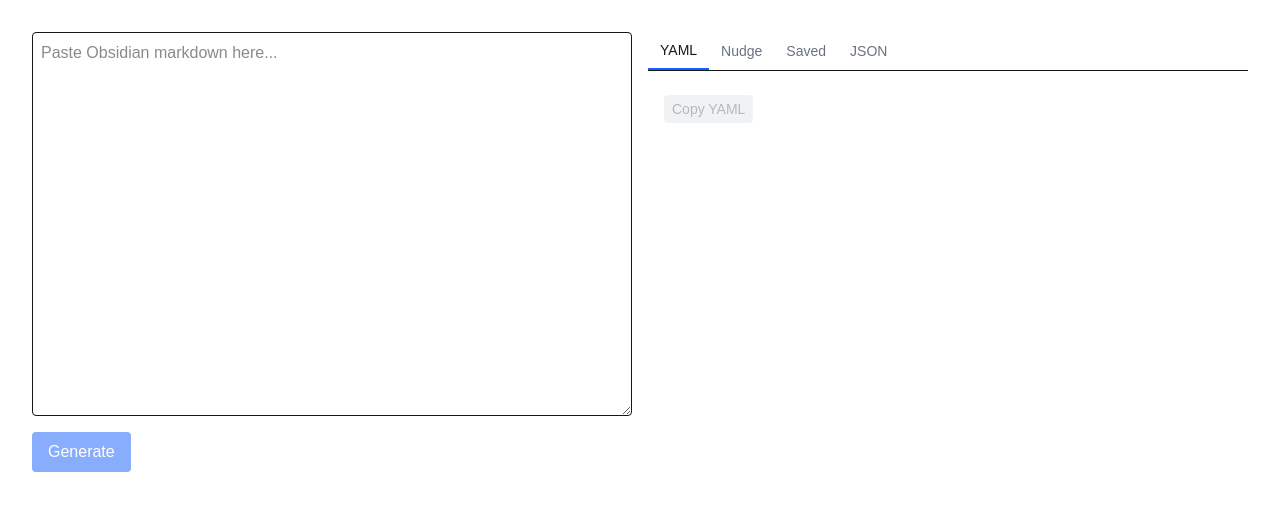
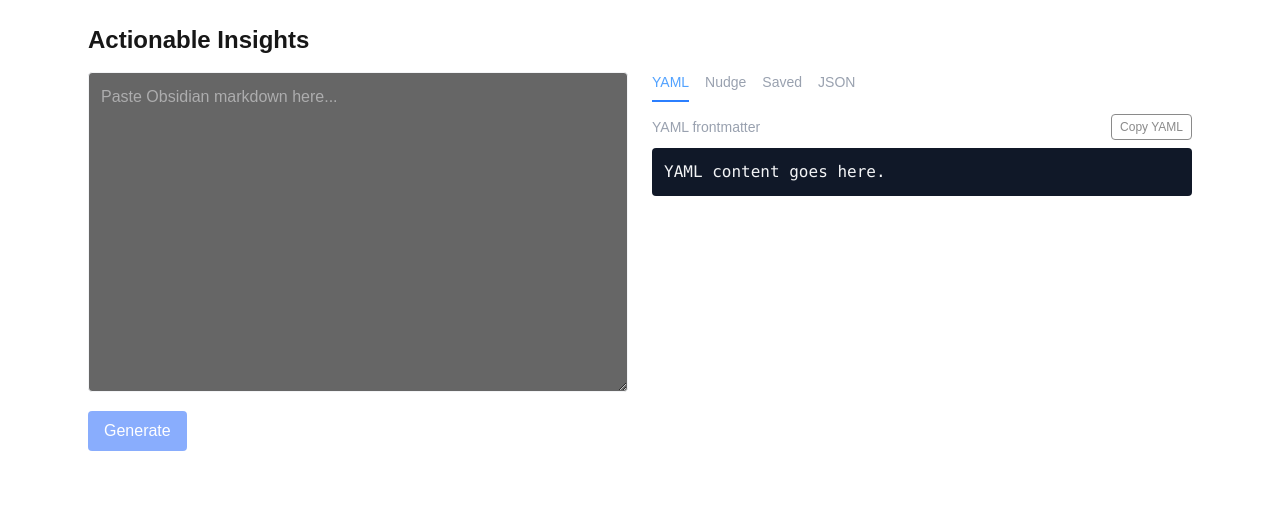
Before and after one commit to tchan1002/actionable-insights, a Next.js app: page /insights in a window 1280 px wide. Shown: the top 510 px of the page. Built offline with nearby package versions, Linux system fonts and the light colour scheme.

Commit message:
Add dummy nudge API and integrate into insights

```diff
--- /dev/null
+++ b/app/api/nudge/route.ts
@@ -0,0 +1,56 @@
+import { NextRequest, NextResponse } from "next/server";
+
+type Doc = {
+  yaml: {
+    date: string | null;
+    location: string | null;
+    tags: string[];
+    tasks: { done: string[]; todo: string[] };
+    keystone_pattern: string | null;
+    productivity_score: "low" | "med" | "high" | null;
+  };
+  analysis: {
+    meta: string[];
+    mindset: string[];
+    body: string[];
+    action: { shipped: string[]; planned: string[] };
+  };
+  nudge: string;
+  saved: {
+    songs: string[];
+    story_ideas: string[];
+    product_ideas: string[];
+    quotes: string[];
+  };
+  aligned_goals?: string[];
+};
+
+export async function POST(req: NextRequest) {
+  try {
+    const body = (await req.json()) as Partial<Doc> | null;
+
+    if (!body || typeof body !== "object" || !("yaml" in body) || !("analysis" in body) || !("saved" in body)) {
+      return NextResponse.json({ error: "Invalid payload" }, { status: 400 });
+    }
+
+    const hasKey = Boolean(process.env.OPENAI_API_KEY);
+
+    // Dummy behavior: if no key, return the doc unchanged but ensure `nudge` has a helpful placeholder.
+    const doc: Doc = {
+      ...(body as Doc),
+      nudge:
+        (body as Doc).nudge && (body as Doc).nudge.trim().length > 0
+          ? (body as Doc).nudge
+          : hasKey
+          ? "" // later folds will fill this when LLM enabled
+          : "Add your OpenAI key to enable nudges.",
+    };
+
+    return NextResponse.json(doc);
+  } catch (err: unknown) {
+    return NextResponse.json(
+      { error: err instanceof Error ? err.message : "Server error" },
+      { status: 500 }
+    );
+  }
+}
--- a/app/insights/page.tsx
+++ b/app/insights/page.tsx
@@ -1,11 +1,9 @@
 "use client";
-import { useState } from "react";
+
+import { useMemo, useState } from "react";
 import { toFrontmatter } from "@/lib/yaml";
 
-const tabs = ["YAML", "Nudge", "Saved", "JSON"] as const;
-type Tab = (typeof tabs)[number];
-
-type ExtractResult = {
+type Doc = {
   yaml: {
     date: string | null;
     location: string | null;
@@ -27,104 +25,183 @@ type ExtractResult = {
     product_ideas: string[];
     quotes: string[];
   };
+  aligned_goals?: string[];
 };
 
+const tabs = ["YAML", "Nudge", "Saved", "JSON"] as const;
+type Tab = (typeof tabs)[number];
+
 export default function InsightsPage() {
-  const [md, setMd] = useState("");
-  const [activeTab, setActiveTab] = useState<Tab>("YAML");
+  const [md, setMd] = useState<string>("");
+  const [result, setResult] = useState<Doc | null>(null);
+  const [active, setActive] = useState<Tab>("YAML");
   const [loading, setLoading] = useState(false);
   const [error, setError] = useState<string | null>(null);
-  const [result, setResult] = useState<ExtractResult | null>(null);
 
-  const yaml = result ? toFrontmatter(result) : "";
+  const yamlText = useMemo(() => {
+    try {
+      return result ? toFrontmatter(result) : "YAML content goes here.";
+    } catch {
+      return "YAML rendering error.";
+    }
+  }, [result]);
 
-  async function handleGenerate(): Promise<void> {
+  async function generate() {
+    setLoading(true);
     setError(null);
-    setLoading(true);
+    setResult(null);
     try {
-      const res = await fetch("/api/extract", {
+      // 1) Extract
+      const extractRes = await fetch("/api/extract", {
         method: "POST",
         headers: { "Content-Type": "application/json" },
         body: JSON.stringify({ journal: md }),
       });
-      if (!res.ok) throw new Error("request failed");
-      const json = (await res.json()) as ExtractResult;
-      setResult(json);
-    } catch {
-      setError("Failed to generate insights");
+      const extracted = await extractRes.json();
+      if (!extractRes.ok) throw new Error(extracted?.error || "Extract failed");
+
+      // 2) Nudge (dummy — echo or placeholder)
+      const nudgeRes = await fetch("/api/nudge", {
+        method: "POST",
+        headers: { "Content-Type": "application/json" },
+        body: JSON.stringify(extracted),
+      });
+      const nudged = await nudgeRes.json();
+      if (!nudgeRes.ok) throw new Error(nudged?.error || "Nudge failed");
+
+      setResult(nudged as Doc);
+      setActive("YAML");
+    } catch (err: unknown) {
+      setError(err instanceof Error ? err.message : "Something went wrong");
     } finally {
       setLoading(false);
     }
   }
 
-  const copyYaml = (): void => {
-    if (yaml) navigator.clipboard.writeText(yaml); // comment: use clipboard API to copy
-  };
+  async function copyYaml() {
+    if (!result) return;
+    try {
+      await navigator.clipboard.writeText(yamlText);
+    } catch {
+      // ignore copy errors in MVP
+    }
+  }
 
   return (
-    <div className="flex flex-col md:flex-row gap-4 p-4 md:p-8">
-      <div className="flex flex-1 flex-col gap-4">
+    <div className="mx-auto max-w-6xl p-6 space-y-4">
+      <h1 className="text-2xl font-semibold">Actionable Insights</h1>
+
+      <div className="grid gap-6 md:grid-cols-2">
+        {/* Left: input */}
+        <div>
           <textarea
-          className="w-full h-96 p-2 border rounded"
+            className="w-full h-[320px] p-3 border rounded bg-black/60 text-gray-100 outline-none focus:ring-2 focus:ring-blue-500"
             placeholder="Paste Obsidian markdown here..."
             value={md}
             onChange={(e) => setMd(e.target.value)}
           />
           <button
-          type="button"
-          className="self-start px-4 py-2 bg-blue-600 text-white rounded disabled:opacity-50"
-          onClick={handleGenerate}
-          disabled={loading || !md}
+            onClick={generate}
+            disabled={loading || !md.trim()}
+            className="mt-3 inline-flex items-center rounded bg-blue-600 px-4 py-2 text-white disabled:opacity-50"
           >
-          {loading ? "Generating..." : "Generate"}
+            {loading ? "Processing..." : "Generate"}
           </button>
-        {error && <div className="text-red-600 text-sm">{error}</div>}
+          {error && <p className="mt-2 text-sm text-red-400">Error: {error}</p>}
         </div>
-      <div className="flex flex-1 flex-col">
-        <div className="flex border-b">
-          {tabs.map((tab) => (
+
+        {/* Right: results */}
+        <div>
+          {/* Tabs */}
+          <div className="flex gap-4 text-sm">
+            {tabs.map((t) => (
               <button
-              key={tab}
-              className={`px-3 py-2 text-sm ${
-                activeTab === tab
-                  ? "border-b-2 border-blue-600"
-                  : "text-gray-500"
+                key={t}
+                onClick={() => setActive(t)}
+                className={`pb-2 border-b-2 ${
+                  active === t ? "border-blue-500 text-blue-400" : "border-transparent text-gray-400"
                 }`}
-              onClick={() => setActiveTab(tab)}
               >
-              {tab}
+                {t}
               </button>
             ))}
           </div>
-        <div className="p-4 text-sm text-gray-500">
-          {activeTab === "YAML" && (
-            <div className="flex flex-col gap-2">
-              <pre className="whitespace-pre-wrap">{yaml}</pre>
+
+          {/* Panels */}
+          <div className="mt-3">
+            {active === "YAML" && (
+              <div>
+                <div className="flex items-center justify-between mb-2">
+                  <span className="text-sm text-gray-400">YAML frontmatter</span>
                   <button
-                type="button"
-                className="self-start px-2 py-1 bg-gray-200 rounded disabled:opacity-50"
                     onClick={copyYaml}
-                disabled={!yaml}
+                    disabled={!result}
+                    className="rounded border px-2 py-1 text-xs disabled:opacity-50"
                   >
                     Copy YAML
                   </button>
                 </div>
+                <pre className="bg-gray-900 text-gray-100 p-3 rounded overflow-auto whitespace-pre-wrap">
+                  {yamlText}
+                </pre>
+              </div>
             )}
-          {activeTab === "Nudge" && (
-            <pre className="whitespace-pre-wrap">{result?.nudge ?? ""}</pre>
+
+            {active === "Nudge" && (
+              <div className="space-y-2">
+                <div className="p-3 rounded border">
+                  {result?.nudge ? (
+                    <>
+                      <p className="font-semibold">{result.nudge}</p>
+                      {result.aligned_goals?.length ? (
+                        <p className="text-xs mt-2 text-gray-400">
+                          Supports: {result.aligned_goals.join(", ")}
+                        </p>
+                      ) : null}
+                    </>
+                  ) : (
+                    <p className="text-gray-400 text-sm">
+                      Nudge will appear after we enable the OpenAI key.
+                    </p>
                   )}
-          {activeTab === "Saved" && (
-            <pre className="whitespace-pre-wrap">
-              {result ? JSON.stringify(result.saved, null, 2) : ""}
-            </pre>
+                </div>
+              </div>
             )}
-          {activeTab === "JSON" && (
-            <pre className="whitespace-pre-wrap">
-              {result ? JSON.stringify(result, null, 2) : ""}
+
+            {active === "Saved" && (
+              <div className="space-y-3">
+                <Block title="songs" data={result?.saved?.songs} />
+                <Block title="story_ideas" data={result?.saved?.story_ideas} />
+                <Block title="product_ideas" data={result?.saved?.product_ideas} />
+                <Block title="quotes" data={result?.saved?.quotes} />
+              </div>
+            )}
+
+            {active === "JSON" && (
+              <pre className="bg-gray-900 text-gray-100 p-3 rounded overflow-auto whitespace-pre-wrap text-xs">
+                {result ? JSON.stringify(result, null, 2) : "No JSON yet."}
               </pre>
             )}
           </div>
         </div>
       </div>
+    </div>
   );
 }
+
+function Block({ title, data }: { title: string; data?: string[] }) {
+  return (
+    <div>
+      <h3 className="text-sm font-medium mb-1">{title}</h3>
+      {data && data.length ? (
+        <ul className="list-disc pl-5 space-y-1">
+          {data.map((s, i) => (
+            <li key={`${title}-${i}`}>{s}</li>
+          ))}
+        </ul>
+      ) : (
+        <p className="text-gray-400 text-sm">None yet.</p>
+      )}
+    </div>
+  );
+}
```
Lines whose indentation alone changed are shown as unchanged.
